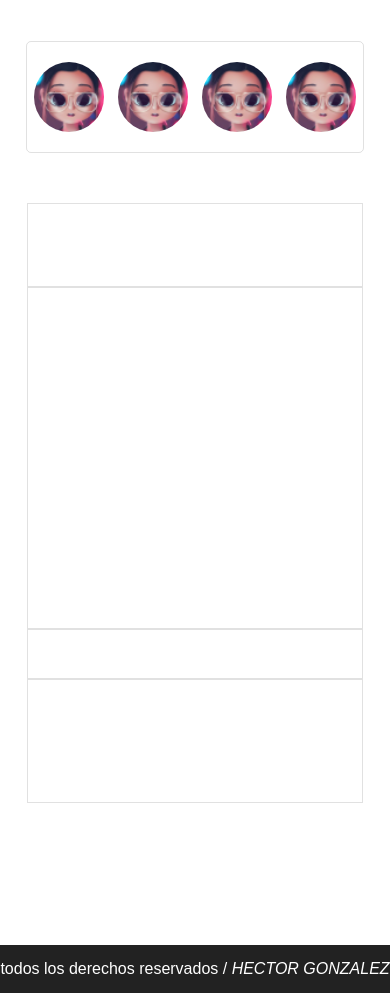
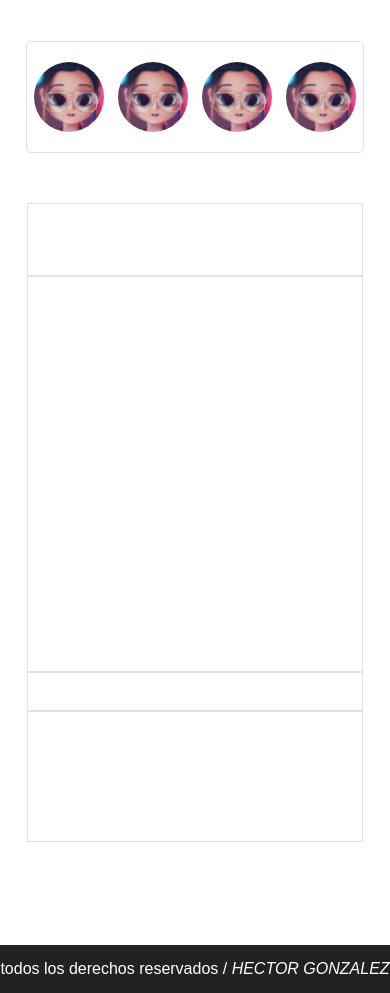
Before and after one commit to hectorgonz1997/trabajo-con-grid, a plain HTML site: page index.html in a window 390 px wide. Shown: the part 90-1083 px from the top of the page. Drawn offline with Linux system fonts and the light colour scheme.

Commit message:
agrandando-principal

```diff
--- a/style.css
+++ b/style.css
@@ -55,7 +55,7 @@ header{
 }
 .item-2 {
     grid-area: area2;
-    padding: 153px 0px 176px 0px;
+    padding: 197px 0px 197px 0px;
     border: solid 1px #2222;
 }
 .item-3 {
@@ -65,7 +65,7 @@ header{
 }
 .item-4 {
     grid-area: area4;
-    padding: 0px 0px 111px 0px;
+    padding: 0px 0px 129px 0px;
     border: solid 1px #2222;
 }
 footer {
```
